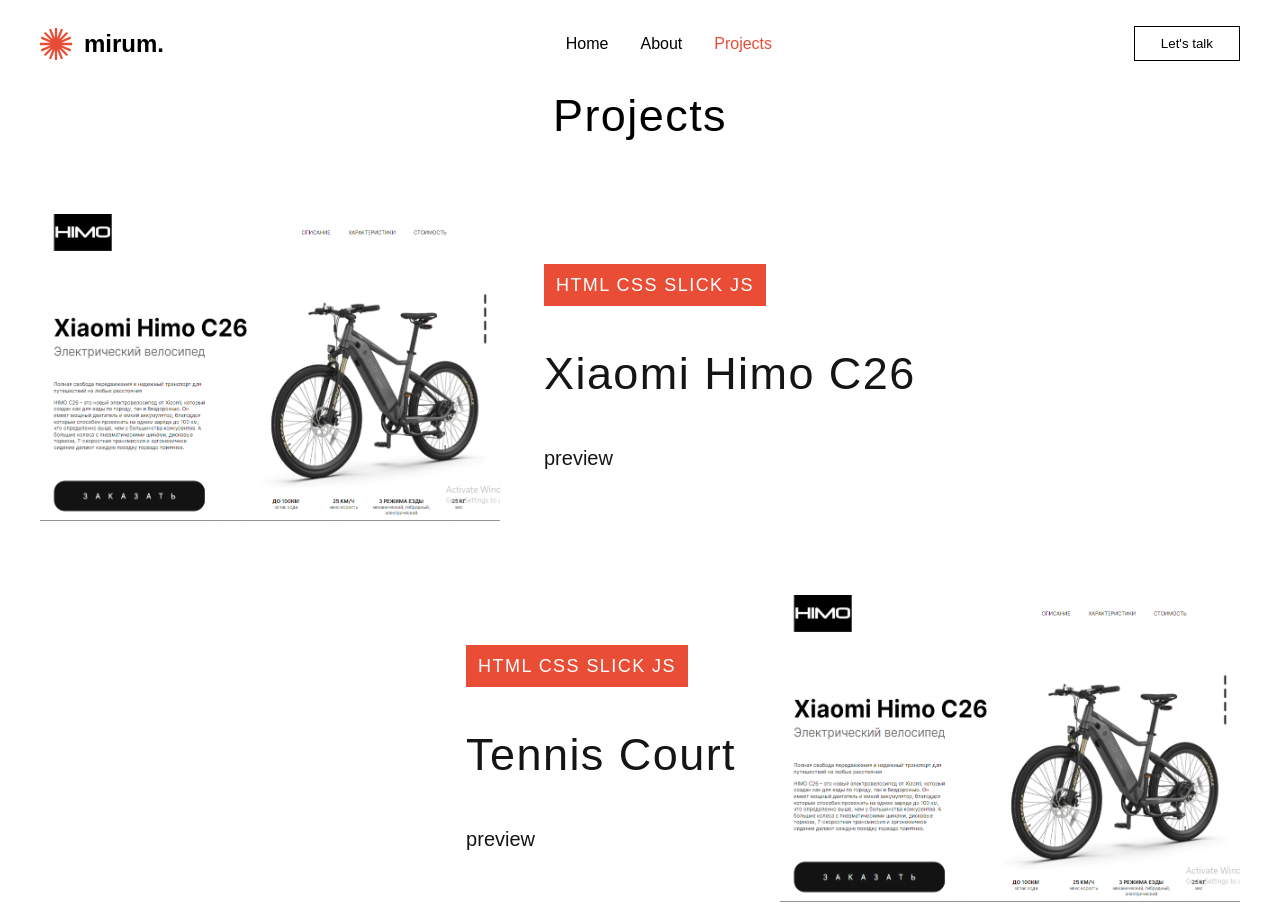
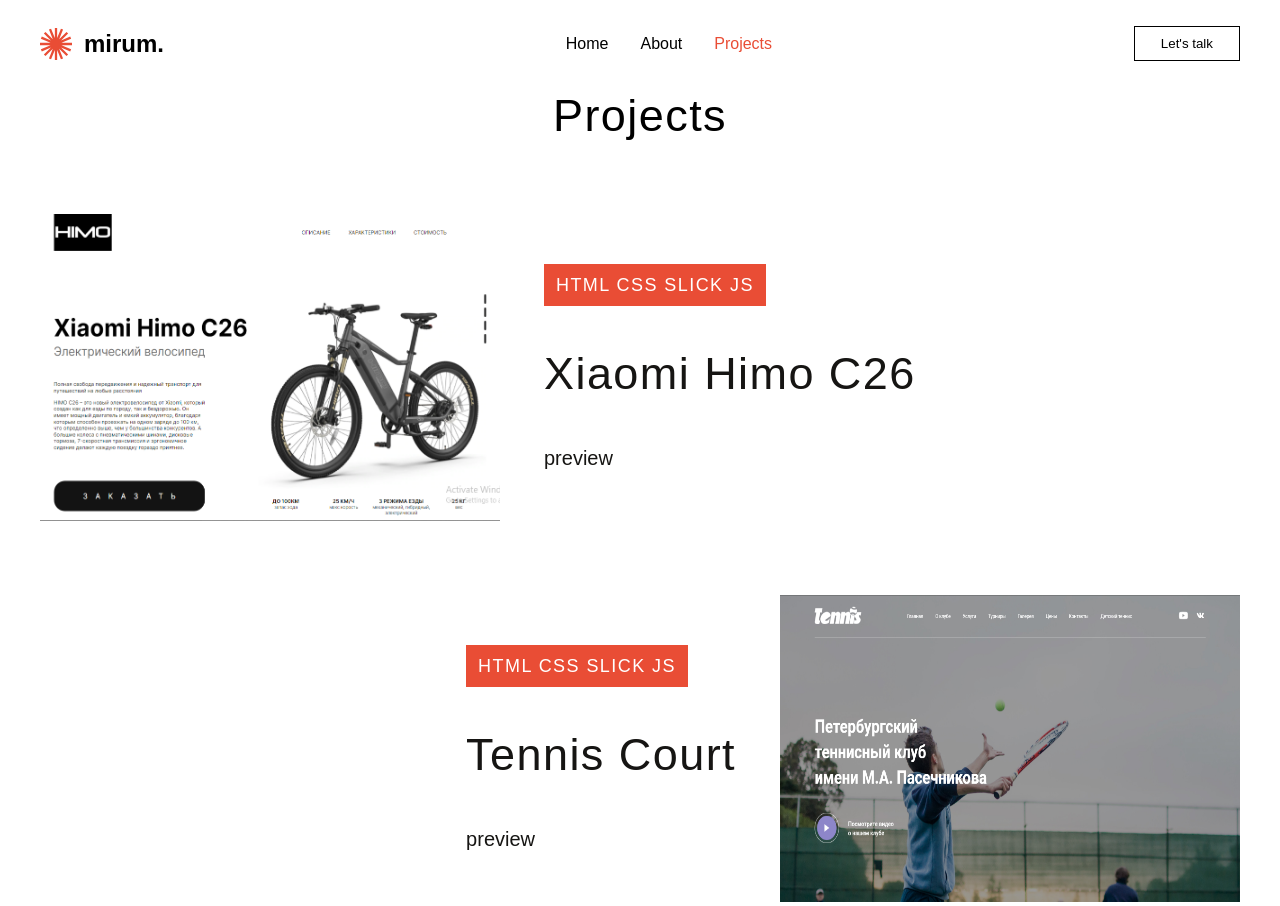
Before and after one commit to Umar271108/portfolio, a React (Vite) app: page /news in a window 1280 px wide. Built offline with nearby package versions, Linux system fonts and the light colour scheme; a web font is replaced by a local one.

Commit message:
Update News.jsx

```diff
--- a/src/components/pages/news/News.jsx
+++ b/src/components/pages/news/News.jsx
@@ -1,6 +1,7 @@
 import React from 'react'
 import './News.css'
 import image from '../../../assets/bike.png'
+import tennis from '../../../assets/tennis.png'
 import Card from '../card/Card'
 
 const News = () => {
@@ -14,7 +15,7 @@
                         <Card img={image} type={'HTML CSS SLICK JS'} website={'Xiaomi Himo C26'}
                         href={'https://xiaomi-bike-c26.vercel.app/'}/>
 
-                        <Card img={image} type={'HTML CSS SLICK JS'} website={'Tennis Court'}
+                        <Card img={tennis} type={'HTML CSS SLICK JS'} website={'Tennis Court'}
                         href={'https://tennis-app-five.vercel.app/'} reverse={'reverse'}/>
                     </div>
                 </div>
```
